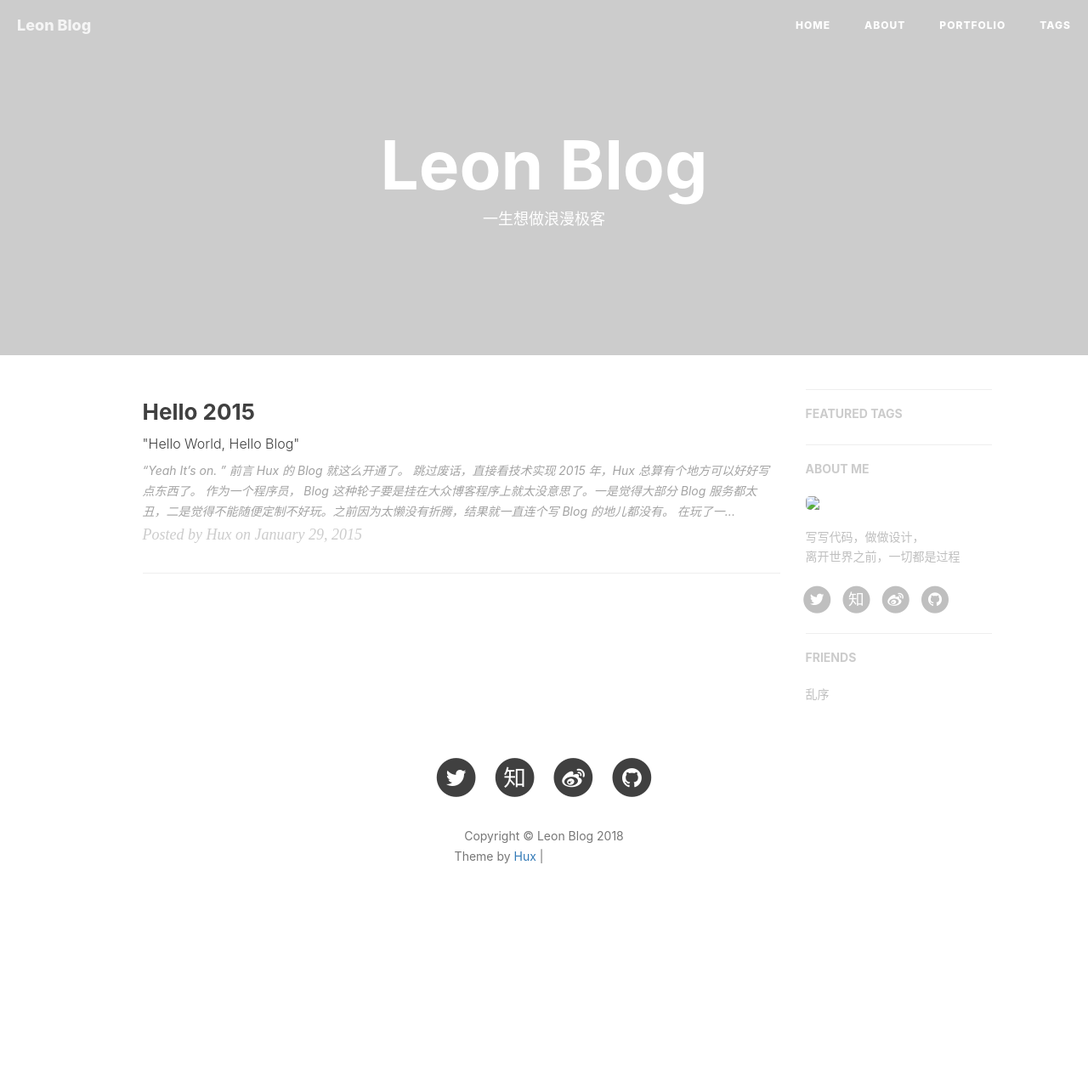
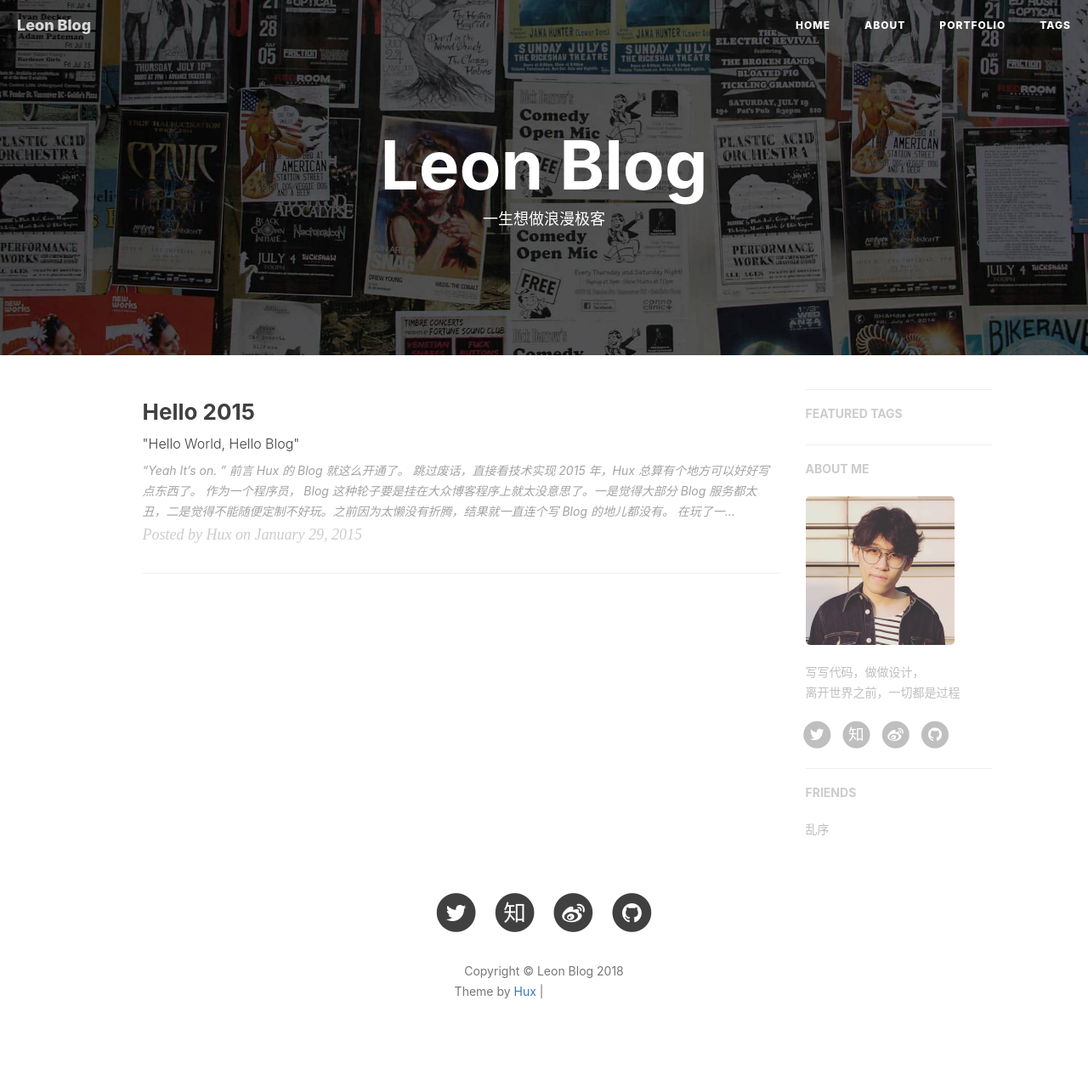
Before and after one commit to tfl435918939/blog, a Jekyll site: the page built from index.html, in a window 1280 px wide. Shown: the whole page at 85% size. Built offline with Jekyll 4.4.1, drawn with Linux system fonts in a browser that asks for light colours; nearby versions of some CDN libraries; the list of posts is cut into pages by our own code; comment, search, counter and statistics services are not loaded; before the commit the page ends 1112 px from its top, so only the background shows below that; grey boxes are pictures that could not be loaded.

Commit message:
change the sidebar-avatar url

```diff
--- a/_config.yml
+++ b/_config.yml
@@ -1,7 +1,7 @@
 # Site settings
 title: Leon Blog
 SEOTitle: 唐伏龙的博客 | Leon Blog
-header-img: blog/img/home-bg.jpg
+header-img: /img/home-bg.jpg
 email: 435918939@qq.com
 description: "关于前端与设计、黑客与画家 | 黄玄，Web & Mobile Lover，Software Engineer，UX Designer | 这里是 @Hux黄玄 的个人博客，与你一起发现更大的世界。"
 keyword: "黄玄, Hux黄玄, Hux, 鬼栈, huxpro, @huxpro, 黄玄的博客, Hux Blog, 博客, 个人网站, 互联网, Web, JavaScript, 前端, 设计"
@@ -68,7 +68,7 @@
 # Sidebar settings
 sidebar: true                           # whether or not using Sidebar.
 sidebar-about-description: "写写代码，做做设计，<br>离开世界之前，一切都是过程"
-sidebar-avatar: blog/img/avatar-hux.jpg      # use absolute URL, seeing it's used in both `/` and `/about/`
+sidebar-avatar: /img/avatar-hux.jpg      # use absolute URL, seeing it's used in both `/` and `/about/`
 
 
 
```
